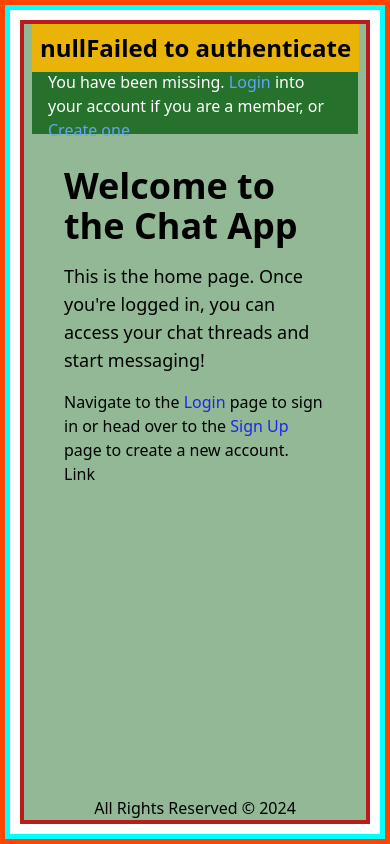
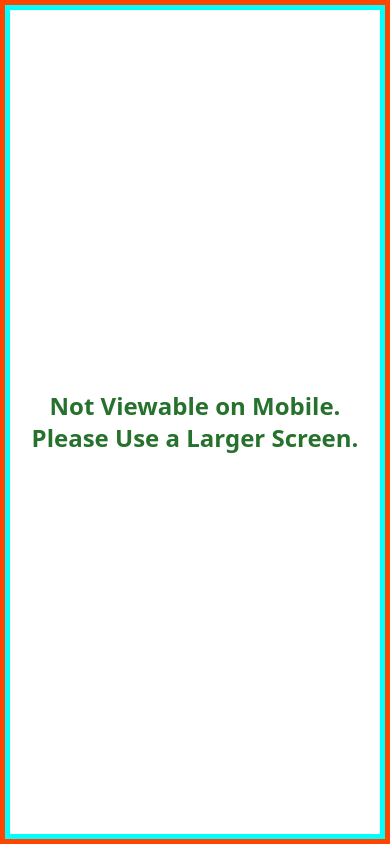
Before and after one commit to mesuhailpm/connectify, a React (Create React App) app in the folder client/: page / in a window 390 px wide. Built offline with nearby package versions, Linux system fonts and the light colour scheme; no server answers.

Commit message:
fix #11 feat: Add mobile screen unsupported message
- Display a message for mobile users indicating that the application is not supported on mobile screens.
- Ensure the message is visible only on mobile devices and hides the main application content.

```diff
--- a/client/src/App.jsx
+++ b/client/src/App.jsx
@@ -37,7 +37,11 @@ function App() {
 
 
   return (
-    <div className="app relative flex flex-col bg-primary/50 border-4 w-full overflow-hidden border-red-700 px-2 h-full">
+    <>
+      <div className="md:hidden flex items-center justify-center h-full">
+        <h2 className="text-center text-2xl font-bold text-primary">Not Viewable on Mobile. Please Use a Larger Screen.</h2>
+      </div>
+    <div className="app hidden relative md:flex flex-col bg-primary/50 border-4 w-full overflow-hidden border-red-700 px-2 h-full">
       <ToastContainer
         position="top-right"
         autoClose={5000}
@@ -48,7 +52,7 @@ function App() {
         pauseOnFocusLoss
         draggable
         pauseOnHover
-      />
+        />
       {chatError ||
         (authError && (
           <div className="fixed font-bold text-center text-2xl bg-yellow-500 p-2">
@@ -73,7 +77,7 @@ function App() {
                 <Chats />
               )
             }
-          />
+            />
           <Route path="/signup" element={<SignUp />} />
           <Route path="/help" element={<Help />} />
           <Route path="/about" element={<About />} />
@@ -82,6 +86,7 @@ function App() {
 
       <Footer />
     </div>
+ </>
   );
 }
 
```
